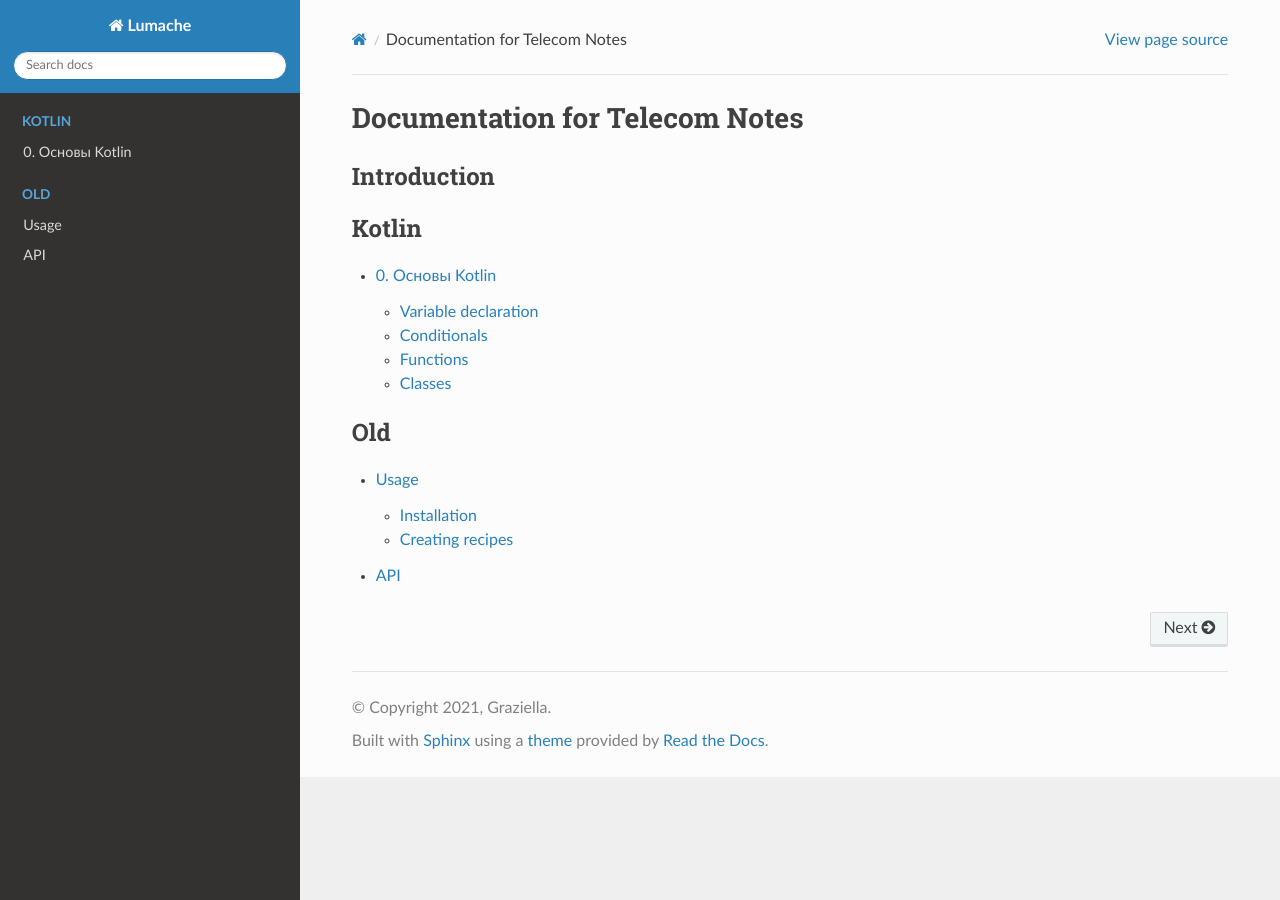
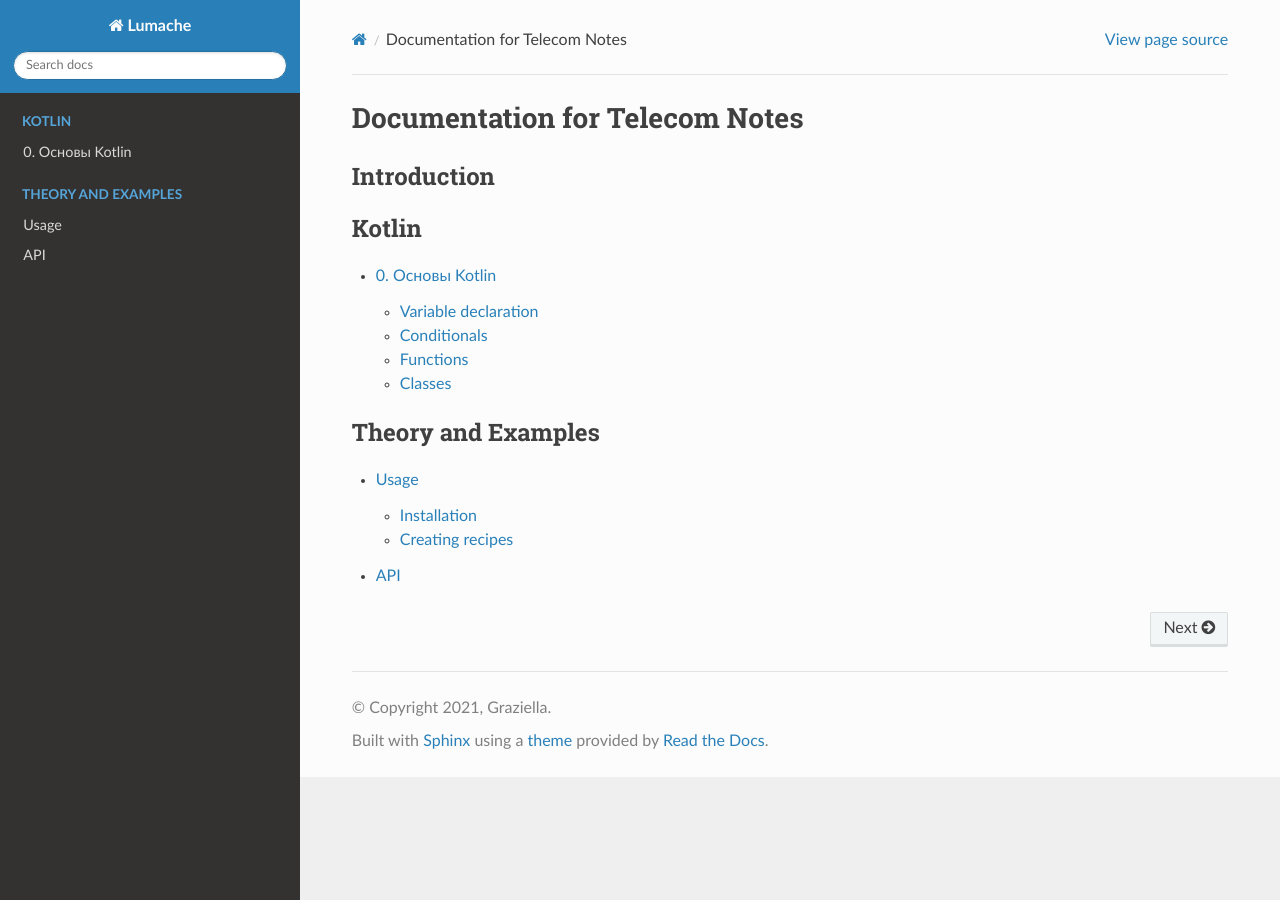
Before and after one commit to TelecomDep/notes, a Sphinx documentation site: the page built from docs/source/index.rst, in a window 1280 px wide. Built offline with Sphinx 7.4.7 and the Read the Docs theme 3.1.0, drawn with Linux system fonts in a browser that asks for light colours.

Commit message:
sphinx correctin

```diff
--- a/docs/source/index.rst
+++ b/docs/source/index.rst
@@ -15,8 +15,12 @@ Introduction
 
    Kotlin/kotlin_basic_01
 
+.. raw:: latex
+
+   \chapter{Theory and Examples}
+
 .. toctree::
-   :caption: Old
+   :caption: Theory and Examples
    :maxdepth: 2
 
    usage
```
